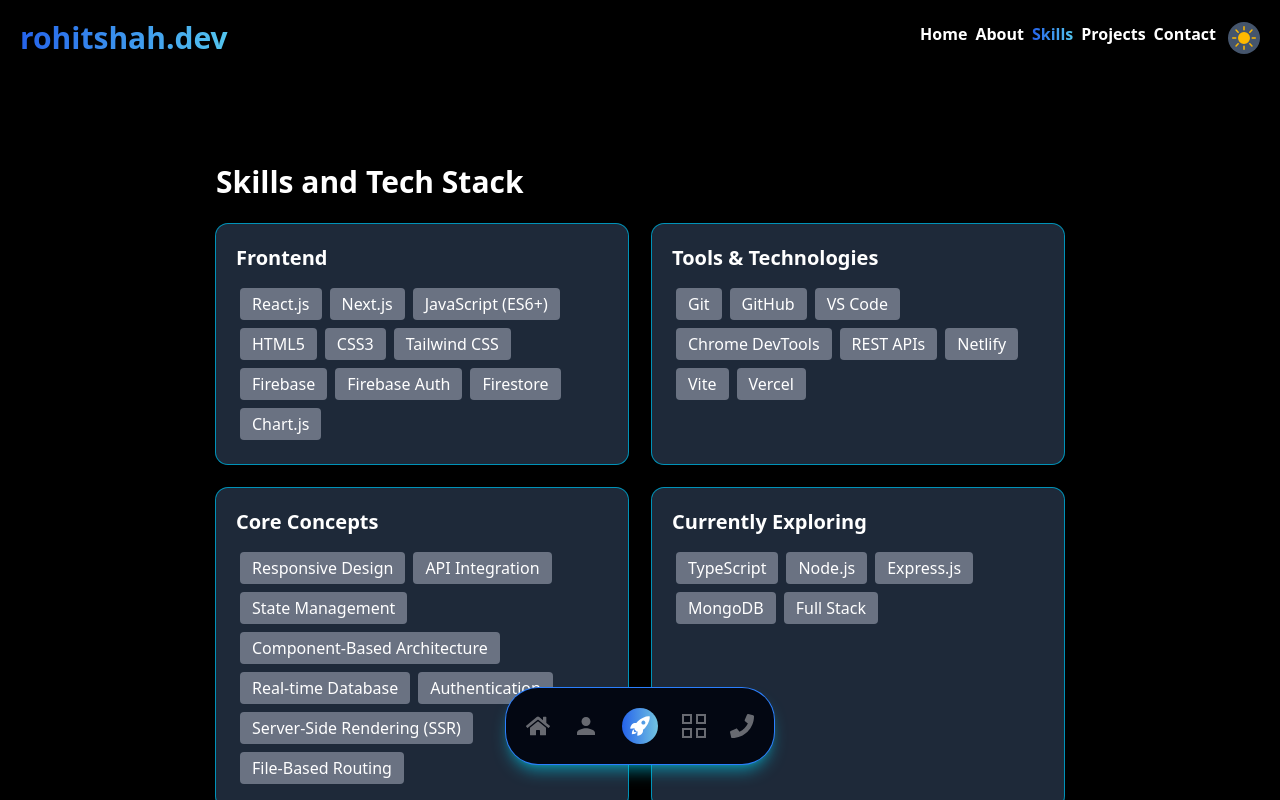
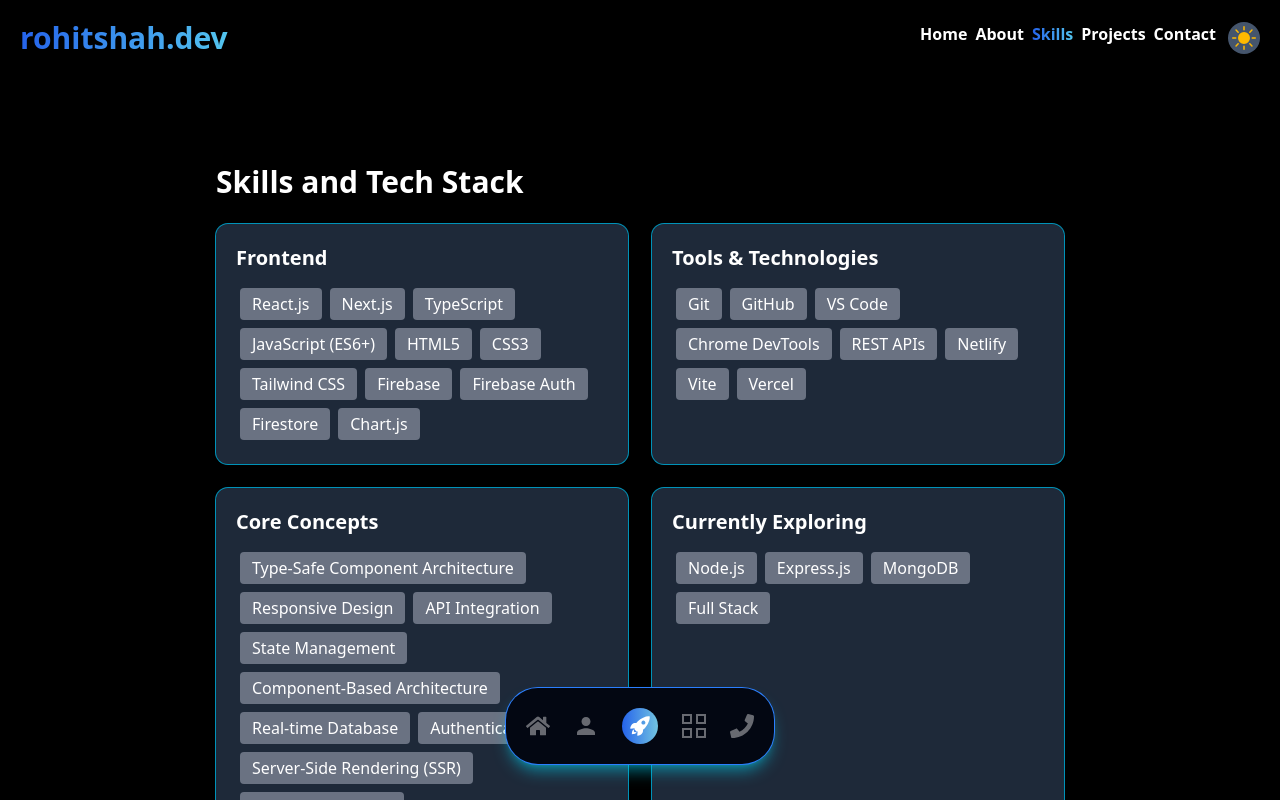
Before and after one commit to rohitshah316/rohitshah.dev-nextjs, a Next.js app: page /skills in a window 1280 px wide. Shown: the top 800 px of the page. Built offline with nearby package versions, Linux system fonts and the light colour scheme.

Commit message:
updated: resume

```diff
--- a/src/data/skills.js
+++ b/src/data/skills.js
@@ -5,6 +5,7 @@ export const skills = [
     skills: [
       "React.js",
       "Next.js",
+      "TypeScript",
       "JavaScript (ES6+)",
       "HTML5",
       "CSS3",
@@ -33,6 +34,7 @@ export const skills = [
     id: 3,
     title: "Core Concepts",
     skills: [
+      "Type-Safe Component Architecture",
       "Responsive Design",
       "API Integration",
       "State Management",
@@ -47,7 +49,6 @@ export const skills = [
     id: 4,
     title: "Currently Exploring",
     skills: [
-      "TypeScript",
       "Node.js",
       "Express.js",
       "MongoDB",
```
Also changed, not shown: 2 other files (tests, documents, lock files or other folders).
